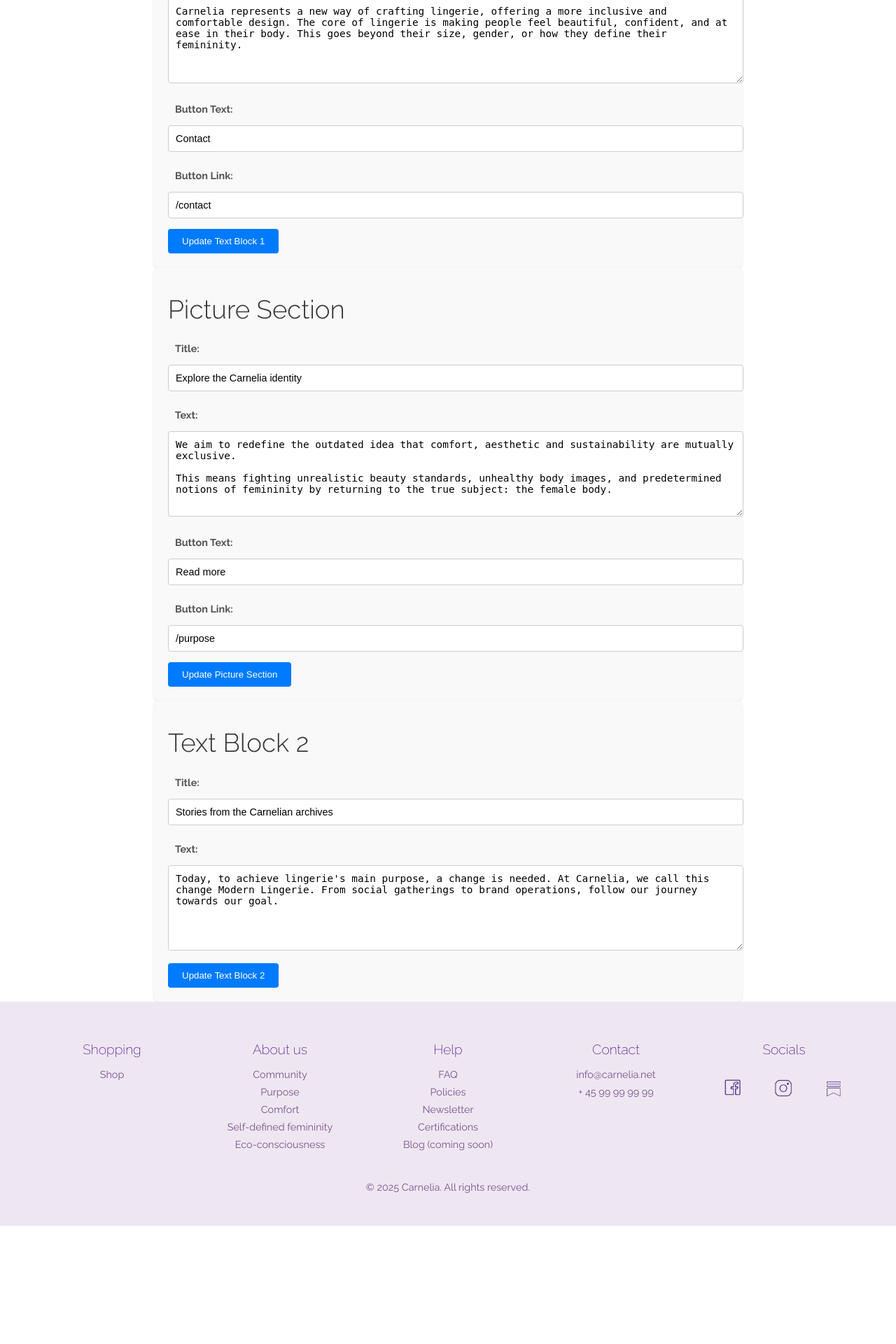
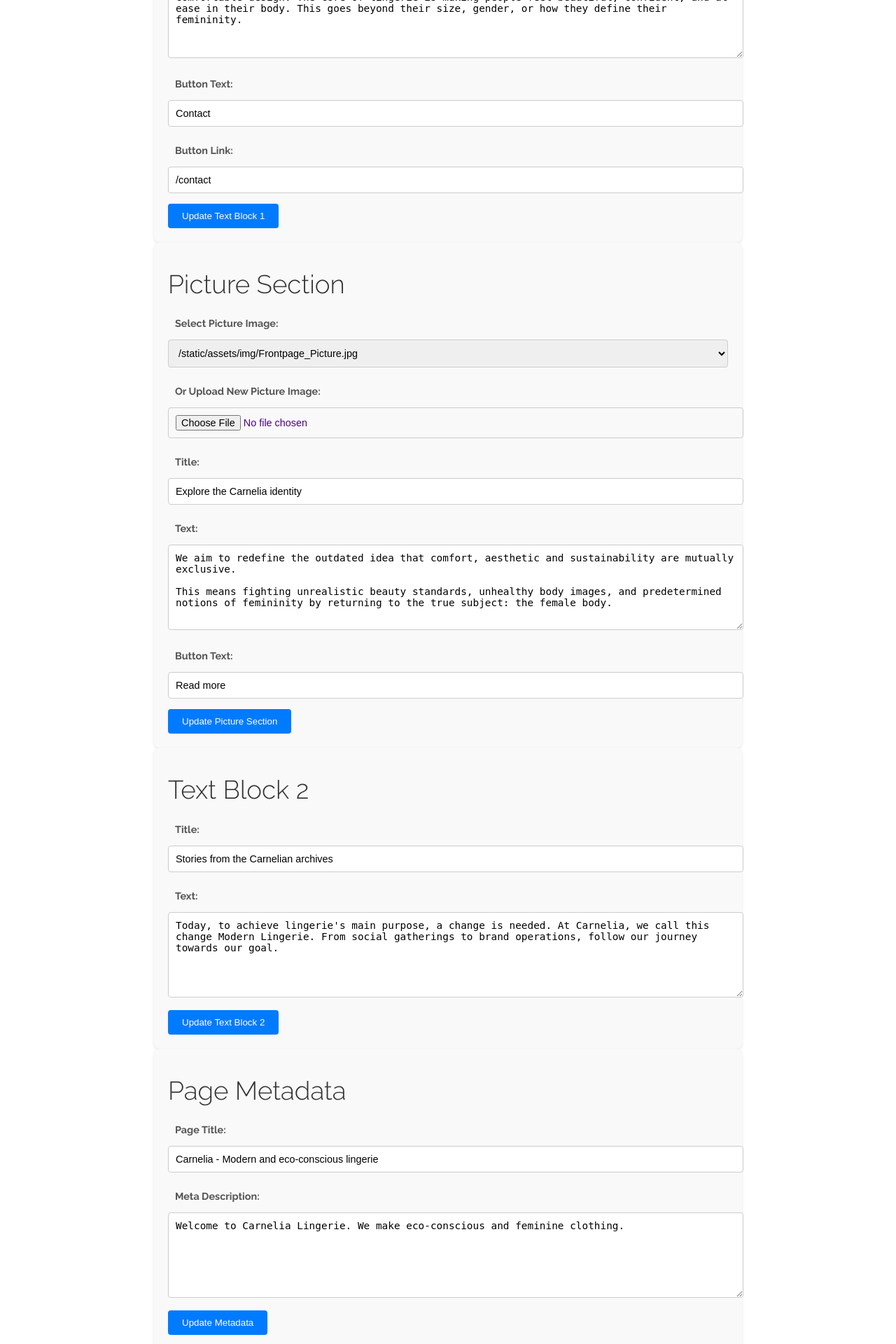
Before and after one commit to NiklasMiranda/Carnelia, a Flask app: page /admin_dashboard in a window 1280 px wide. Shown: the part 1920-3840 px from the top of the page at 70% size. Before the commit the page ends 3671 px from the top, so only its background shows below. Run offline with Flask 3, Linux system fonts and the light colour scheme; a user stored in the database is signed in.

Commit message:
Day 18. Progress on admin interface continues.

```diff
--- a/app.py
+++ b/app.py
@@ -8,25 +8,26 @@ from dotenv import load_dotenv
 from flask_login import LoginManager, UserMixin, login_user, login_required, logout_user, current_user
 import json
 from werkzeug.utils import secure_filename
-import time
+from flask_sitemap import Sitemap
 
 load_dotenv()
 
 app = Flask(__name__)
-app.secret_key = os.environ.get('FLASK_SECRET_KEY') or 'fallback_secret_key_for_development'
+ext = Sitemap(app=app)
 
 login_manager = LoginManager()
 login_manager.init_app(app)
 
 admin_user = {
-    'username': 'Francesca',
-    'password': 'password123',
+    'username': os.environ.get('ADMIN_USERNAME'),
+    'password': os.environ.get('ADMIN_PASSWORD'),
 }
 
 UPLOAD_FOLDER = 'static/assets/img'
 ALLOWED_EXTENSIONS = {'png', 'jpg', 'jpeg', 'gif'}
 
 app.config['UPLOAD_FOLDER'] = os.path.join('static', 'assets', 'img')
+
 
 def allowed_file(filename):
     return '.' in filename and filename.rsplit('.', 1)[1].lower() in ALLOWED_EXTENSIONS
@@ -59,6 +60,7 @@ conn.close()
 #     if not request.host.startswith("www."):
 #         return redirect(f"https://www.carnelialingerie.com{request.path}", code=301)
 
+
 @app.route("/")
 @cache.cached(timeout=60)
 def home():
@@ -66,7 +68,6 @@ def home():
     with open('content.json', 'r') as f:
         content = json.load(f)
 
-    username = 'admin'
     print("Loaded content and set username")
 
     # Læs en cookie (hvis den eksisterer)
@@ -108,6 +109,7 @@ def home():
         }
     print("Rendering index.html")
     return render_template("index.html", latest_post=latest_post, username=username, content=content)
+
 
 @app.route('/setcookie/<username>')
 def set_cookie(username):
@@ -195,6 +197,7 @@ def remove_from_cart():
         session['cart'] = [item for item in session['cart'] if item['name'] != item_name]
         session.modified = True
     return redirect(url_for('cart'))
+
 
 @app.route('/checkout')
 def checkout():
@@ -332,12 +335,15 @@ def admin_dashboard():
         content = {
             'hero_section_index': {'image': '', 'title': '', 'button_text': '', 'button_link': ''},
             'text_section1_index': {'title': '', 'text': '', 'button_text': '', 'button_link': ''},
-            'picture_section_text_index': {'title': '', 'text': '', 'button_text': '', 'button_link': ''},
+            'picture_section_text_index': {'image': '', 'title': '', 'text': '', 'button_text': '', 'button_link': ''},
             'text_section2_index': {'title': '', 'text': ''},
+            'metadata_index': {'og_title': '', 'og_description': ''},
+            'page_metadata': {'title': '', 'meta_description': ''}
         }
 
     if request.method == 'POST':
         try:
+            # Handle new image upload
             if 'new_image' in request.files:
                 file = request.files['new_image']
                 if file and allowed_file(file.filename):
@@ -347,11 +353,29 @@ def admin_dashboard():
                 else:
                     flash('Invalid file type. Allowed types are png, jpg, jpeg, gif.', 'error')
 
+            # Handle hero image selection
+            hero_image = request.form.get('hero_image_select')
+            if hero_image:
+                content['hero_section_index']['image'] = hero_image
+
+            # Handle picture section image selection
+            picture_image = request.form.get('picture_section_image_select')
+            if picture_image:
+                content['picture_section_text_index']['image'] = picture_image
+
+            # Handle picture section image upload
+            if 'picture_section_image_upload' in request.files:
+                file = request.files['picture_section_image_upload']
+                if file and allowed_file(file.filename):
+                    filename = secure_filename(file.filename)
+                    file.save(os.path.join(app.config['UPLOAD_FOLDER'], filename))
+                    content['picture_section_text_index']['image'] = filename
+
             # Update sections
             sections = [
                 ('hero_section_index', ['title', 'button_text', 'button_link']),
                 ('text_section1_index', ['title', 'text', 'button_text', 'button_link']),
-                ('picture_section_text_index', ['title', 'text', 'button_text', 'button_link']),
+                ('picture_section_text_index', ['image', 'title', 'text', 'button_text', 'button_link']),
                 ('text_section2_index', ['title', 'text']),
             ]
 
@@ -360,6 +384,18 @@ def admin_dashboard():
                     form_field = f"{section.split('_')[0]}_{field}"
                     if form_field in request.form:
                         content[section][field] = request.form.get(form_field)
+
+            # Update og_title and og_description
+            if 'og_title' in request.form:
+                content['metadata_index']['og_title'] = request.form.get('og_title')
+            if 'og_description' in request.form:
+                content['metadata_index']['og_description'] = request.form.get('og_description')
+
+            # Update page title and meta description
+            if 'page_title' in request.form:
+                content['page_metadata']['title'] = request.form.get('page_title')
+            if 'meta_description' in request.form:
+                content['page_metadata']['meta_description'] = request.form.get('meta_description')
 
             # Save updated content back to JSON
             with open(content_file, 'w') as f:
@@ -372,9 +408,15 @@ def admin_dashboard():
         return redirect(url_for('admin_dashboard'))
 
     # List images in the upload folder
-    images = [img for img in os.listdir(app.config['UPLOAD_FOLDER']) if allowed_file(img)]
+    images = [f"/static/assets/img/{img}" for img in os.listdir(app.config['UPLOAD_FOLDER']) if allowed_file(img)]
 
     return render_template('admin_dashboard.html', content=content, images=images)
 
+
+@app.route('/sitemap.xml')
+def sitemap():
+    return ext.generate()
+
+
 if __name__ == '__main__':
     app.run(debug=True)
--- a/content.json
+++ b/content.json
@@ -12,6 +12,7 @@
         "button_link": "/contact"
     },
     "picture_section_text_index": {
+        "image": "/static/assets/img/Frontpage_Picture.jpg",
         "title": "Explore the Carnelia identity",
         "text": "We aim to redefine the outdated idea that comfort, aesthetic and sustainability are mutually exclusive.\r\n\r\nThis means fighting unrealistic beauty standards, unhealthy body images, and predetermined notions of femininity by returning to the true subject: the female body.",
         "button_text": "Read more",
@@ -20,6 +21,14 @@
     "text_section2_index": {
         "title": "Stories from the Carnelian archives",
         "text": "Today, to achieve lingerie's main purpose, a change is needed. At Carnelia, we call this change Modern Lingerie. From social gatherings to brand operations, follow our journey towards our goal."
+    },
+    "metadata_index": {
+        "title": "Carnelia - Modern and eco-conscious lingerie",
+        "meta_description": "Welcome to Carnelia Lingerie. We make eco-conscious and feminine clothing."
+    },
+    "opengraph_index": {
+        "og_title": "Carnelia - Modern and eco-conscious lingerie",
+        "og_description": "Welcome to Carnelia Lingerie. We make eco-conscious and feminine clothing."
     },
     "eco_section": {
         "title": "Eco-consciousness in lingerie",
--- a/templates/admin_dashboard.html
+++ b/templates/admin_dashboard.html
@@ -24,9 +24,11 @@
 <form method="POST" action="{{ url_for('admin_dashboard') }}" class="admin-form">
     <h2>Hero Section</h2>
     <label for="hero_image_select">Select Hero Image:</label>
-    <select id="hero_image_select" name="hero_image_select" class="form-input">
+    <select id="hero_image_select" name="hero_image_select">
         {% for image in images %}
-        <option value="{{ image }}" {% if image == content['hero_section_index']['image'].split('/')[-1] %}selected{% endif %}>{{ image }}</option>
+            <option value="{{ image }}" {% if content['hero_section_index']['image'] == image %}selected{% endif %}>
+                {{ image }}
+            </option>
         {% endfor %}
     </select>
 
@@ -64,7 +66,18 @@
 
 <!-- Picture Section -->
 <form method="POST" action="{{ url_for('admin_dashboard') }}" class="admin-form">
+    <!-- Picture Section -->
     <h2>Picture Section</h2>
+    <label for="picture_section_image_select">Select Picture Image:</label>
+    <select id="picture_section_image_select" name="picture_section_image_select" class="form-input">
+        {% for image in images %}
+        <option value="{{ image }}" {% if image == content['picture_section_text_index']['image'] %}selected{% endif %}>{{ image }}</option>
+        {% endfor %}
+    </select>
+
+    <label for="picture_section_image_upload">Or Upload New Picture Image:</label>
+    <input type="file" id="picture_section_image_upload" name="picture_section_image_upload" class="form-input">
+
     <label for="picture_section_title">Title:</label>
     <input type="text" id="picture_section_title" name="picture_section_title" value="{{ content['picture_section_text_index']['title'] }}" class="form-input">
 
@@ -73,9 +86,6 @@
 
     <label for="picture_section_button_text">Button Text:</label>
     <input type="text" id="picture_section_button_text" name="picture_section_button_text" value="{{ content['picture_section_text_index']['button_text'] }}" class="form-input">
-
-    <label for="picture_section_button_link">Button Link:</label>
-    <input type="text" id="picture_section_button_link" name="picture_section_button_link" value="{{ content['picture_section_text_index']['button_link'] }}" class="form-input">
 
     <button type="submit" class="form-button">Update Picture Section</button>
 </form>
@@ -92,4 +102,24 @@
     <button type="submit" class="form-button">Update Text Block 2</button>
 </form>
 
+<form method="POST" action="{{ url_for('admin_dashboard') }}" class="admin-form" enctype="multipart/form-data">
+
+    <h2>Page Metadata</h2>
+    <label for="page_title">Page Title:</label>
+    <input type="text" id="page_title" name="page_title" value="{{ content['metadata_index']['title'] }}" class="form-input">
+    <label for="meta_description">Meta Description:</label>
+    <textarea id="meta_description" name="meta_description" class="form-textarea">{{ content['metadata_index']['meta_description'] }}</textarea>
+    <button type="submit" class="form-button">Update Metadata</button>
+</form>
+
+<!-- Add these fields for Open Graph metadata -->
+<form method="POST" action="{{ url_for('admin_dashboard') }}" class="admin-form">
+    <h2>Open Graph Metadata</h2>
+    <label for="og_title">OG Title:</label>
+    <input type="text" id="og_title" name="og_title" value="{{ content['opengraph_index']['og_title'] }}" class="form-input">
+    <label for="og_description">OG Description:</label>
+    <textarea id="og_description" name="og_description" class="form-textarea">{{ content['opengraph_index']['og_description'] }}</textarea>
+    <button type="submit" class="form-button">Update Open Graph Metadata</button>
+</form>
+
 {% endblock %}
--- a/templates/base.html
+++ b/templates/base.html
@@ -7,6 +7,12 @@
     {% block meta_description %}
     <meta name="description" content="Default description for the site.">
     {% endblock %}
+    <meta property="og:title" content="{{ og_title if og_title else title if title else 'Standard Titel' }}">
+    <meta property="og:description" content="{{ og_description if og_description else 'Standard Beskrivelse' }}">
+    <meta property="og:image" content="{{ url_for('static', filename='/static/assets/img/Logo.png') }}">
+    <meta property="og:url" content="{{ og_url if og_url else request.url }}">
+    <meta property="og:type" content="website">
+    <meta name="google-site-verification" content="gAMqclCT7qEts-Fk2G6dU00KHoBH-4CO_TgFJE2P1cA" />
     <link href="https://fonts.googleapis.com/css2?family=Libre+Baskerville:ital,wght@0,400;0,700;1,400&family=Raleway:ital,wght@0,100..900;1,100..900&display=swap" rel="stylesheet">
     <link rel="stylesheet" href="{{ url_for('static', filename='css/style.css') }}">
     <link rel="icon" href="{{ url_for('static', filename='assets/icons/favicon.png') }}" type="image/x-icon">
--- a/templates/brand.html
+++ b/templates/brand.html
@@ -1,6 +1,7 @@
 {% extends "base.html" %}
 
-{% block title %}Home - Sustainable Fashion{% endblock %}
+{% set og_title = "Placeholder" %}
+{% set og_description = "Placeholder." %}
 
 {% block content %}
 
```
Also changed, not shown: templates/index.html (+5 -2 lines).
